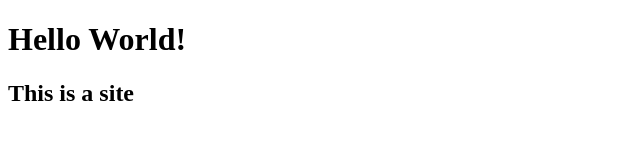
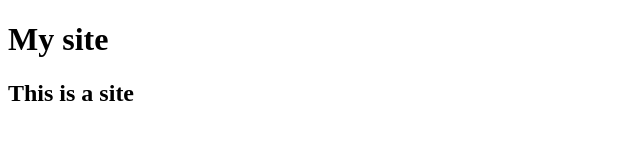
Before and after one commit to AzizaKultaeva/11ty_2nd, a website: page index.html in a window 1280 px wide. Shown: the whole page, without its empty margins (0-640 px from the left). Drawn offline with Linux system fonts and the light colour scheme.

Commit message:
name change

```diff
--- a/index.html
+++ b/index.html
@@ -6,7 +6,7 @@
   </head>
 
  <body>
- <h1>Hello World!</h1>
+ <h1>My site</h1>
  <h2>This is a site</h2>
  </body>
 </html>
```
